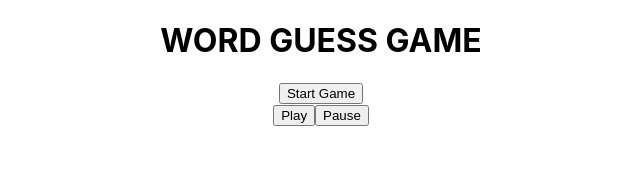
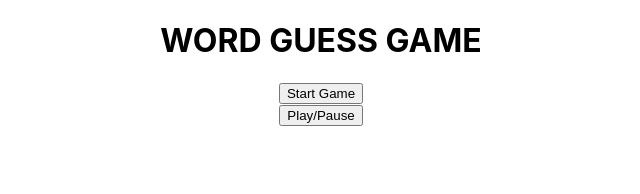
Before and after one commit to Zuzanav/stranger-things, a React (Create React App) app: page / in a window 1280 px wide. Shown: the top 194 px of the page, without its empty margins (319-959 px from the left). Built offline with nearby package versions, Linux system fonts and the light colour scheme; no server answers.

Commit message:
music player changed to single button, plays and pauses

```diff
--- a/src/components/MusicController.jsx
+++ b/src/components/MusicController.jsx
@@ -4,17 +4,19 @@ import music from "../assets/theme.mp3";
 
 
 function MusicController() {
-    const [play, {stop} ] = useSound(music);
+    const [play, {pause, isPlaying} ] = useSound(music);
     return (
-        <div>
-            <button id="music-player" onClick={ () => { play();} } >
-                Play
+            <button id="music-player"
+
+                onClick={ () => {
+                    if (isPlaying) {
+                        pause();
+                    } else {
+                        play();
+                    }
+                }} >
+                Play/Pause
             </button>
-
-            <button id="pause-player" onClick={ () => { stop();} } >
-                Pause
-            </button>
-        </div>
     );
 }
 
```
